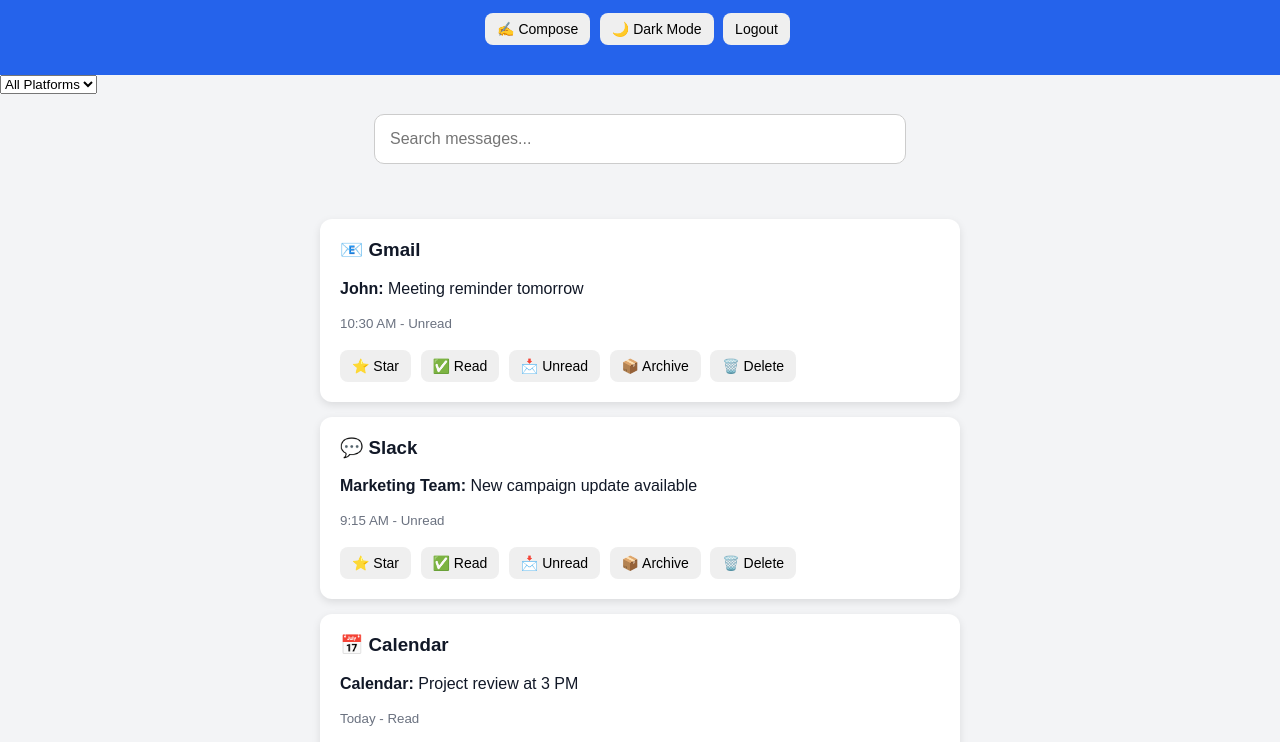
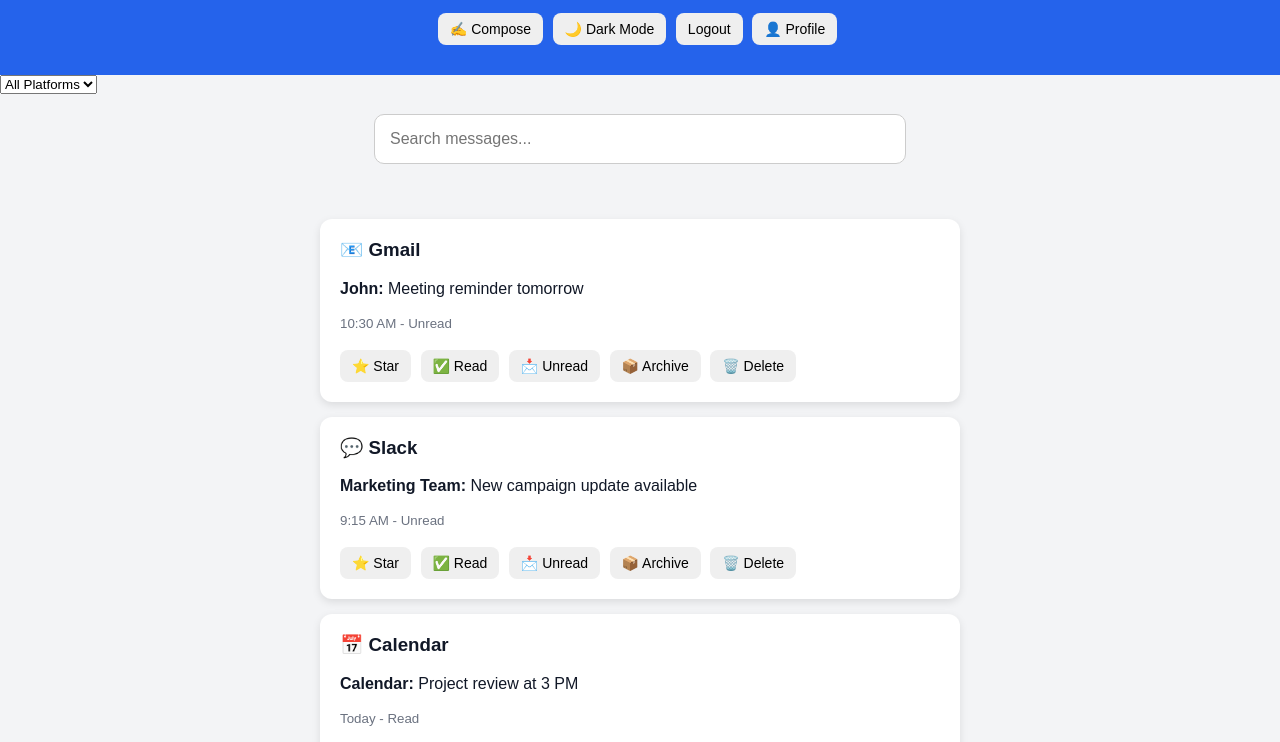
Before and after one commit to Mahama59/universal-inbox, a plain HTML site: page index.html in a window 1280 px wide. Shown: the part 105-847 px from the top of the page. Drawn offline with Linux system fonts and the light colour scheme.

Commit message:
Add profile button to header in index.html

```diff
--- a/index.html
+++ b/index.html
@@ -24,6 +24,10 @@ All your messages in one place
 
 <button onclick="logout()">
 Logout
+</button>
+
+<button onclick="window.location.href='profile.html'">
+👤 Profile
 </button>
 
 </header>
```
